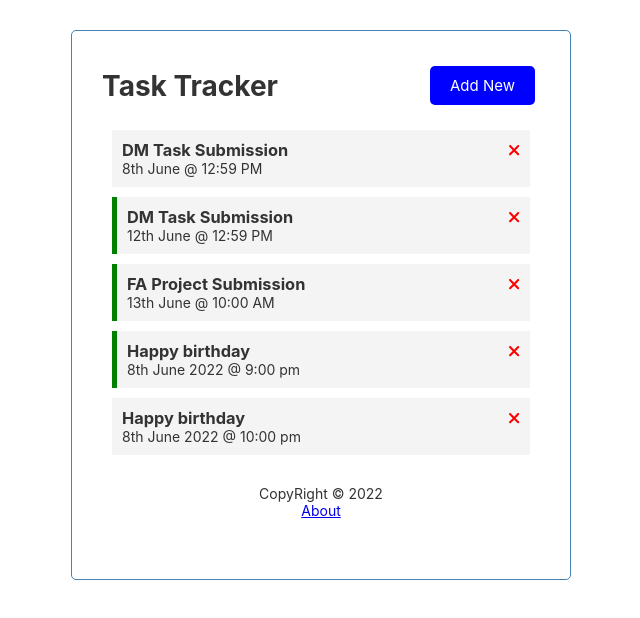
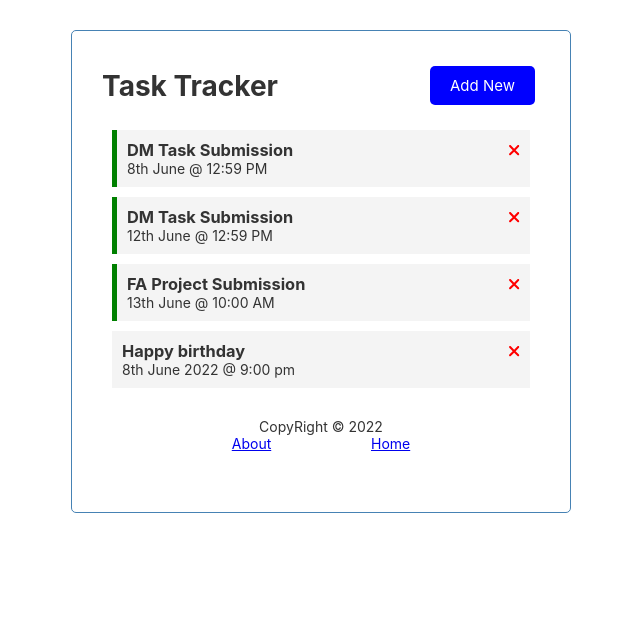
Before and after one commit to Mohd-Taha/Learning_Angular, an Angular app: page / in a window 1280 px wide. Shown: the top 618 px of the page, without its empty margins (319-959 px from the left). Built offline with nearby package versions, Linux system fonts and the light colour scheme; data requests are answered from the project's data file.

Commit message:
Apni Addition Shuru

```diff
--- a/db.json
+++ b/db.json
@@ -4,7 +4,7 @@
       "id": 1,
       "text": "DM Task Submission",
       "day": "8th June @ 12:59 PM",
-      "reminder": false
+      "reminder": true
     },
     {
       "id": 2,
@@ -21,14 +21,8 @@
     {
       "text": "Happy birthday",
       "day": "8th June 2022 @ 9:00 pm",
-      "reminder": true,
+      "reminder": false,
       "id": 4
-    },
-    {
-      "text": "Happy birthday",
-      "day": "8th June 2022 @ 10:00 pm",
-      "reminder": false,
-      "id": 5
     }
   ]
 }
--- a/src/app/pages/footer/footer.component.css
+++ b/src/app/pages/footer/footer.component.css
@@ -2,3 +2,8 @@ footer {
     margin: 30px;
     text-align: center;
 }
+
+.footerNav {
+    display: flex;
+    justify-content: space-evenly;
+}
--- a/src/app/pages/footer/footer.component.html
+++ b/src/app/pages/footer/footer.component.html
@@ -1,4 +1,7 @@
 <footer>
     <p>CopyRight &copy; 2022</p>
-    <a routerLink="/about">About</a>
+    <div class="footerNav">
+        <a routerLink="/about">About</a>
+        <a routerLink="/">Home</a>
+    </div>
 </footer>
```
